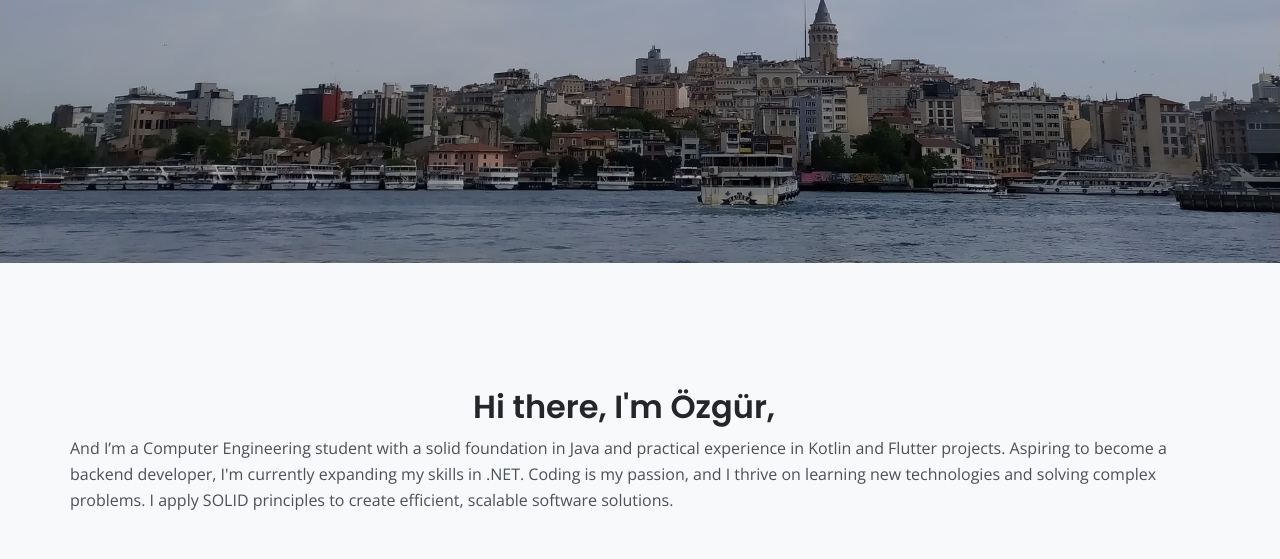
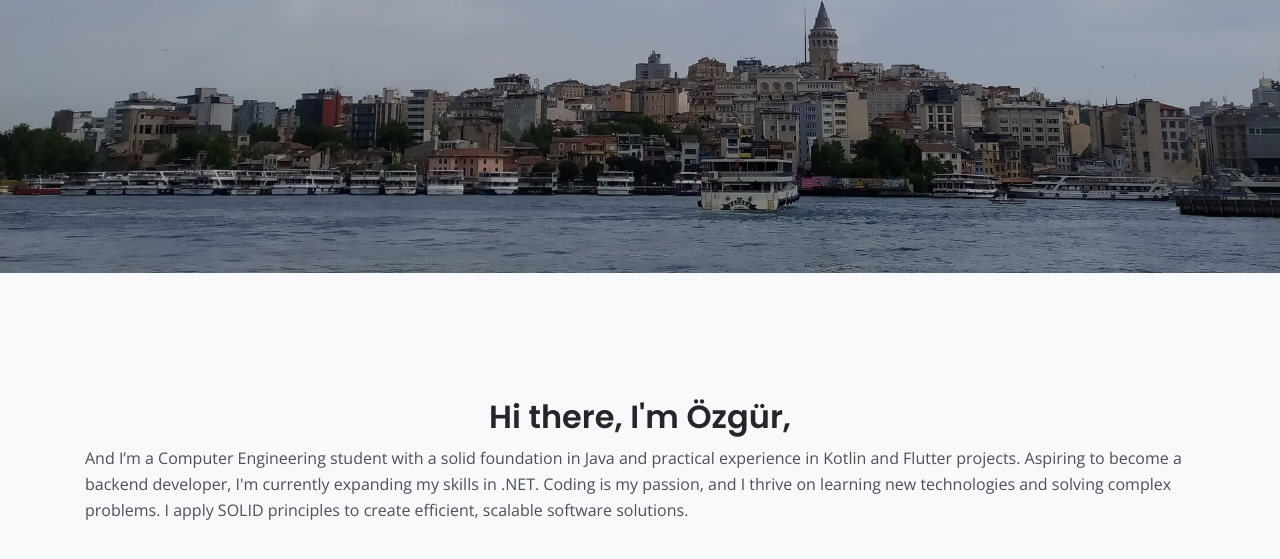
Before and after one commit to freecnsz/my-web-site, a plain HTML site: page index.html in a window 1280 px wide. Shown: the part 535-1094 px from the top of the page. Drawn offline with nearby package versions, Linux system fonts and the light colour scheme.

Commit message:
css for about part updated

```diff
--- a/css/styles.css
+++ b/css/styles.css
@@ -174,6 +174,7 @@ a:hover {
 .btn-solid-lg {
 	display: inline-block;
 	padding: 1.625rem 2.625rem 1.625rem 2.625rem;
+	margin-bottom: 1cap;
 	border: 1px solid #0b36a8;
 	background-color: #0b36a8;
 	color: #ffffff;
--- a/index.html
+++ b/index.html
@@ -145,7 +145,7 @@
   <div id="about" class="basic-1 bg-gray">
     <div class="container">
       <div class="row">
-          <div class="text-container first">
+          <div class="col-lg-12">
             <h2 class="about-header">Hi there, I'm Özgür,</h2>
             <p> And I’m a Computer Engineering student with a solid foundation in Java and practical experience
               in Kotlin and Flutter projects. Aspiring to become a backend developer,
```
